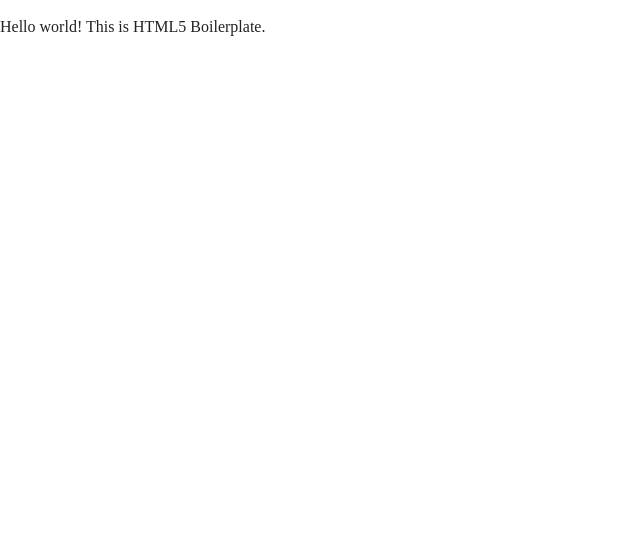
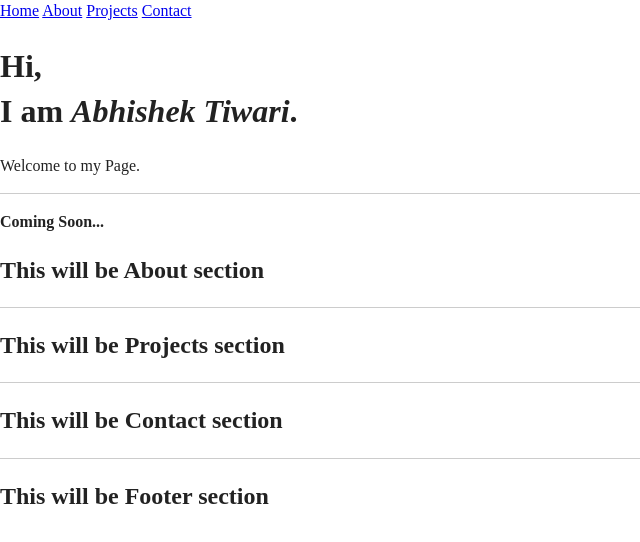
Before and after one commit to itssabhishek/Portfolio, a website: page index.html in a window 1280 px wide. Shown: the whole page, without its empty margins (0-640 px from the left). Drawn offline with Linux system fonts and the light colour scheme.

Commit message:
Added nav, header, section and footer tags.

```diff
--- a/index.html
+++ b/index.html
@@ -3,7 +3,7 @@
 
 <head>
   <meta charset="utf-8">
-  <title></title>
+  <title>Abhishek Tiwari || Welcome to my page👋</title>
   <meta name="description" content="">
   <meta name="viewport" content="width=device-width, initial-scale=1">
 
@@ -13,7 +13,9 @@
   <meta property="og:image" content="">
 
   <link rel="manifest" href="site.webmanifest">
-  <link rel="apple-touch-icon" href="icon.png">
+  <link rel="apple-touch-icon" sizes="180x180" href="./img/favicon/apple-touch-icon.png">
+  <link rel="icon" type="image/png" sizes="32x32" href="./img/favicon/favicon-32x32.png">
+  <link rel="icon" type="image/png" sizes="16x16" href="./img/favicon/favicon-16x16.png">
   <!-- Place favicon.ico in the root directory -->
 
   <link rel="stylesheet" href="css/normalize.css">
@@ -23,12 +25,38 @@
 </head>
 
 <body>
-
-  <!-- Add your site or application content here -->
-  <p>Hello world! This is HTML5 Boilerplate.</p>
-  <script src="js/index.js"></script>
+<nav class="navbar">
+  <a href="#header" class="navbar_link">Home</a>
+  <a href="#about" class="navbar_link">About</a>
+  <a href="#projects" class="navbar_link">Projects</a>
+  <a href="#contact" class="navbar_link">Contact</a>
+</nav>
+<header id="header">
+<div class="header_text">
+  <h1 class="header_text-title">Hi,<br> I am <em>Abhishek Tiwari</em>.</h1>
+  <p class="header_text-paragraph">Welcome to my Page.</p>
+</div>
 
 
+</header>
+<hr>
+<strong>Coming Soon...</strong>
+<section id="about">
+  <h2 class="about_title">This will be About section</h2>
+</section>
+<hr>
+<section id="projects">
+  <h2 class="projects_title">This will be Projects section</h2>
+</section>
+<hr>
+<section id="contact">
+  <h2 class="contact_title">This will be Contact section</h2>
+</section>
+<hr>
+<footer id="footer">
+  <h2 class="footer_title">This will be Footer section</h2>
+</footer>
+  <script src="js/index.js"></script>
 </body>
 
 </html>
```
Also changed, not shown: browserconfig.xml (deleted, +0 -12 lines), humans.txt (deleted, +0 -15 lines), favicon.ico (deleted), icon.png (deleted), tile-wide.png (deleted), tile.png (deleted).
